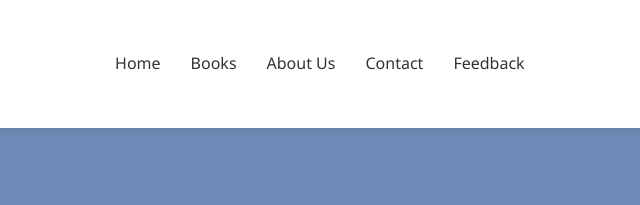
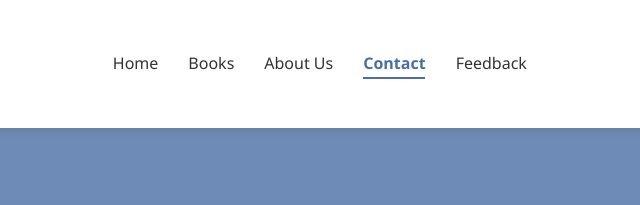
Before and after one commit to FestusNtala/novella, a plain HTML site: page contact.html in a window 1280 px wide. Shown: the top 205 px of the page, 250-890 px from the left. Drawn offline with Linux system fonts and the light colour scheme.

Commit message:
fix(contact): add active state to nav link

```diff
--- a/contact.html
+++ b/contact.html
@@ -18,7 +18,7 @@
                 <li><a href="index.html">Home</a></li>
                 <li><a href="books.html">Books</a></li>
                 <li><a href="about.html">About Us</a></li>
-                <li><a href="contact.html">Contact</a></li>
+                <li><a href="contact.html" class="active">Contact</a></li>
                 <li><a href="feedback.html">Feedback</a></li>
             </ul>
         </nav>
--- a/css/style.css
+++ b/css/style.css
@@ -885,3 +885,31 @@ footer {
         padding: 15px;
     }
 }
+
+nav ul li a {
+    padding: 5px 0;
+    position: relative;
+    transition: all 0.3s ease;
+}
+
+nav ul li a.active {
+    color: #4a6fa5;
+    font-weight: 600;
+}
+
+nav ul li a.active::after {
+    content: '';
+    position: absolute;
+    bottom: 0;
+    left: 0;
+    width: 100%;
+    height: 2px;
+    background-color: #4a6fa5;
+    transform: scaleX(0);
+    transform-origin: left;
+    animation: navUnderline 0.3s ease-out forwards;
+}
+
+@keyframes navUnderline {
+    to { transform: scaleX(1); }
+}
```
Also changed, not shown: index.html (+6 -19 lines).
